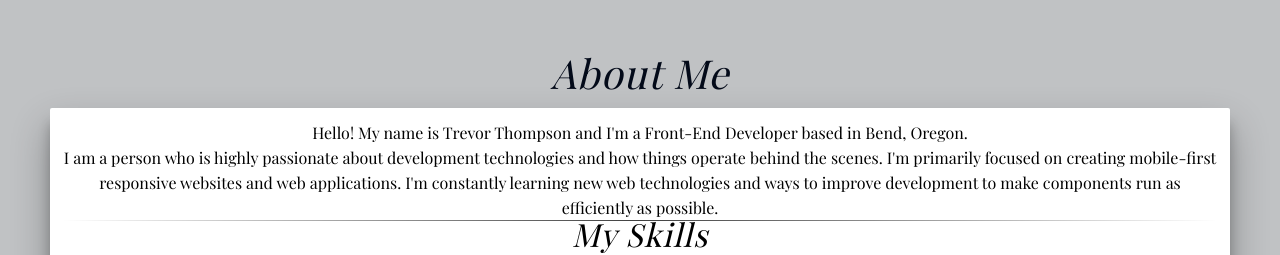
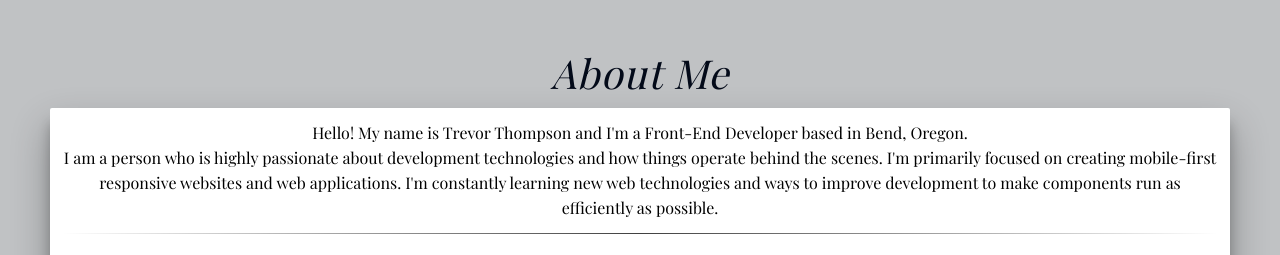
Before and after one commit to TrevorThomp/portfolio, a plain HTML site: page index.html in a window 1280 px wide. Shown: the part 802-1057 px from the top of the page. Drawn offline with nearby package versions, Linux system fonts and the light colour scheme; a web font is replaced by a local one.

Commit message:
adjusted hr spacing issue

```diff
--- a/css/base.css
+++ b/css/base.css
@@ -52,5 +52,5 @@ hr.style-three {
     height: 1px;
     background-image: linear-gradient(to right, rgba(0, 0, 0, 0), rgba(0, 0, 0, 0.75), rgba(0, 0, 0, 0));
     background-color: white;
-    margin: 0px;
+    margin: 0.83em 0;
 }
--- a/css/modules.css
+++ b/css/modules.css
@@ -358,6 +358,7 @@
 }
 
 .skills-title {
+  margin: 0.83em 0;
   font-size: 2em;
   font-style: italic;
   letter-spacing: 1px;
```
